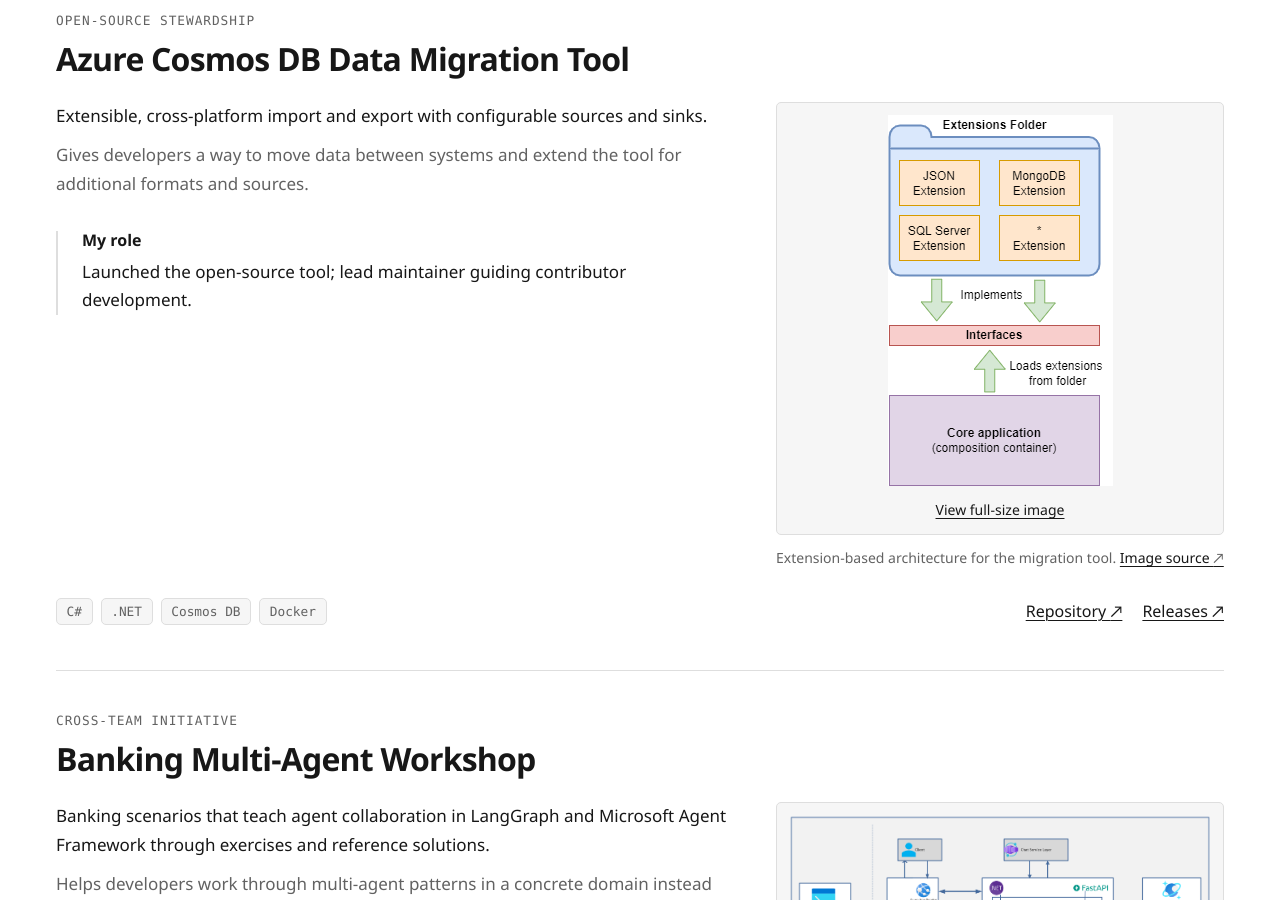
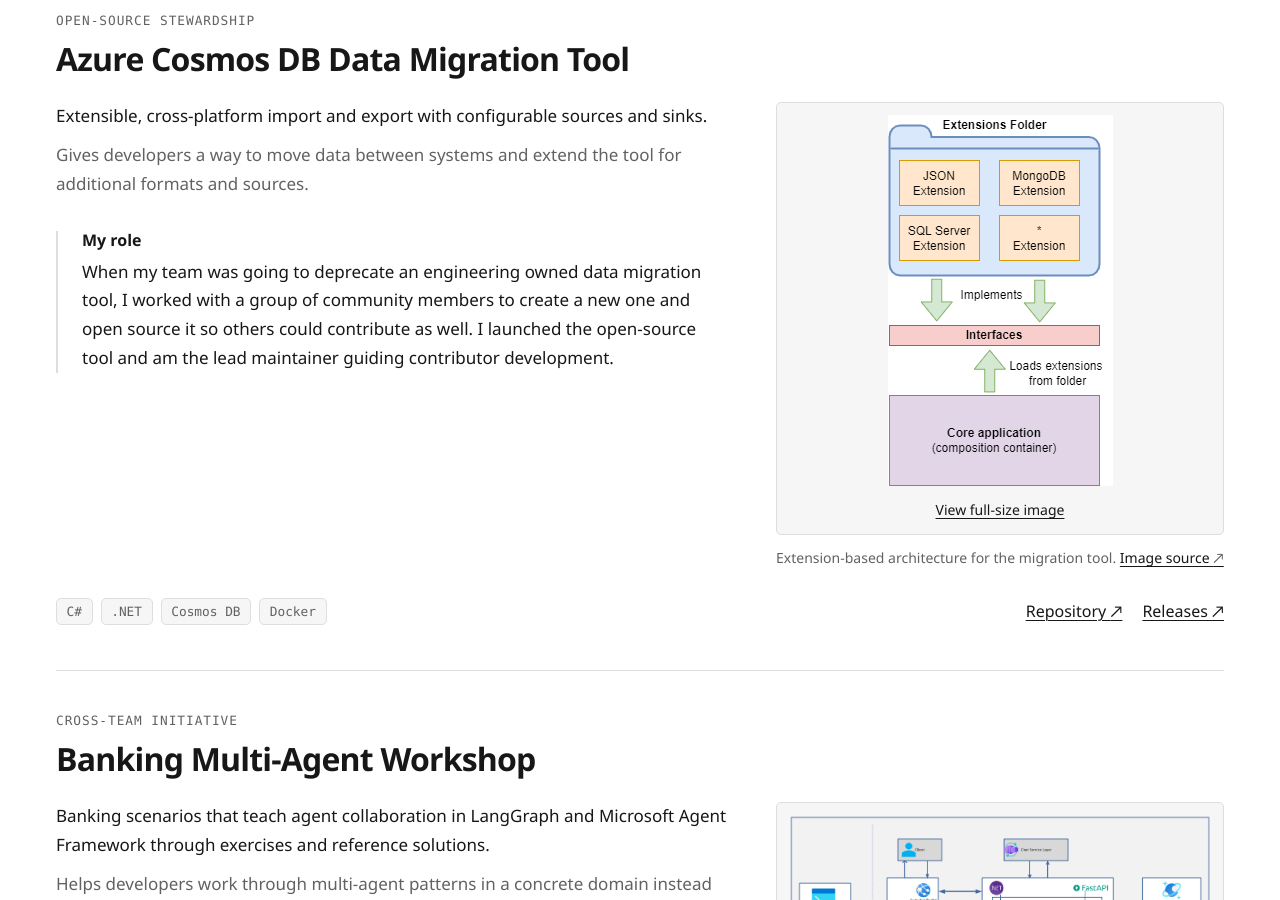
Before and after one commit to markjbrown/markjbrown.github.io, a Jekyll site: the page built from projects.md, in a window 1280 px wide and 900 px high, scrolled down 656 px. Built offline with Jekyll 4.4.1, drawn with Linux system fonts in a browser that asks for light colours.

Commit message:
Expand data migration project role
Co-authored-by: Copilot <223556219+Copilot@users.noreply.github.com>

```diff
--- a/_data/projects.yml
+++ b/_data/projects.yml
@@ -6,7 +6,7 @@
   summary: A practical path into and out of Cosmos DB, with an extensible tool shaped by open-source contributors.
   description: Extensible, cross-platform import and export with configurable sources and sinks.
   value: Gives developers a way to move data between systems and extend the tool for additional formats and sources.
-  role: Launched the open-source tool; lead maintainer guiding contributor development.
+  role: When my team was going to deprecate an engineering owned data migration tool, I worked with a group of community members to create a new one and open source it so others could contribute as well. I launched the open-source tool and am the lead maintainer guiding contributor development.
   technologies: [C#, .NET, Cosmos DB, Docker]
   repo: https://github.com/AzureCosmosDB/data-migration-desktop-tool
   detail_label: Releases
```
